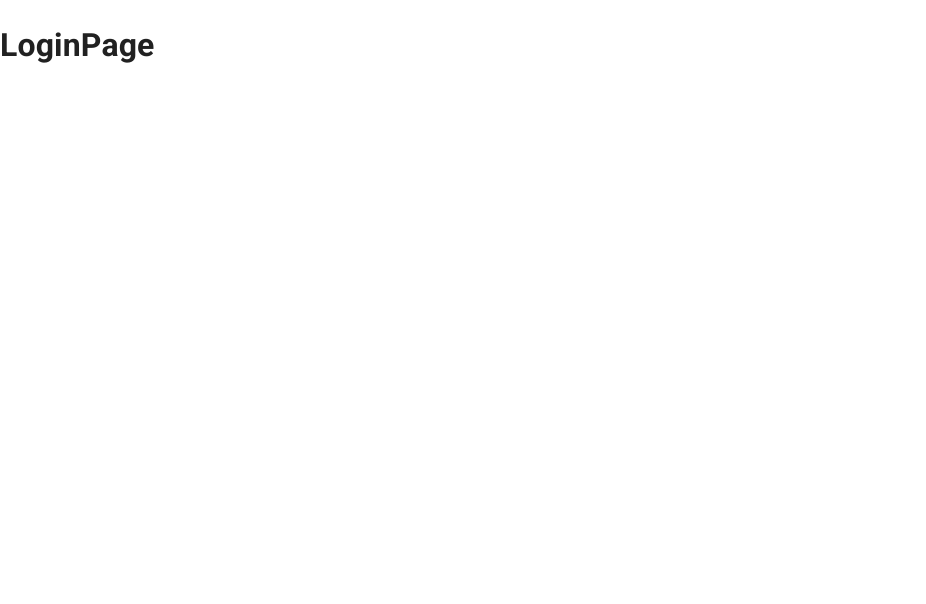
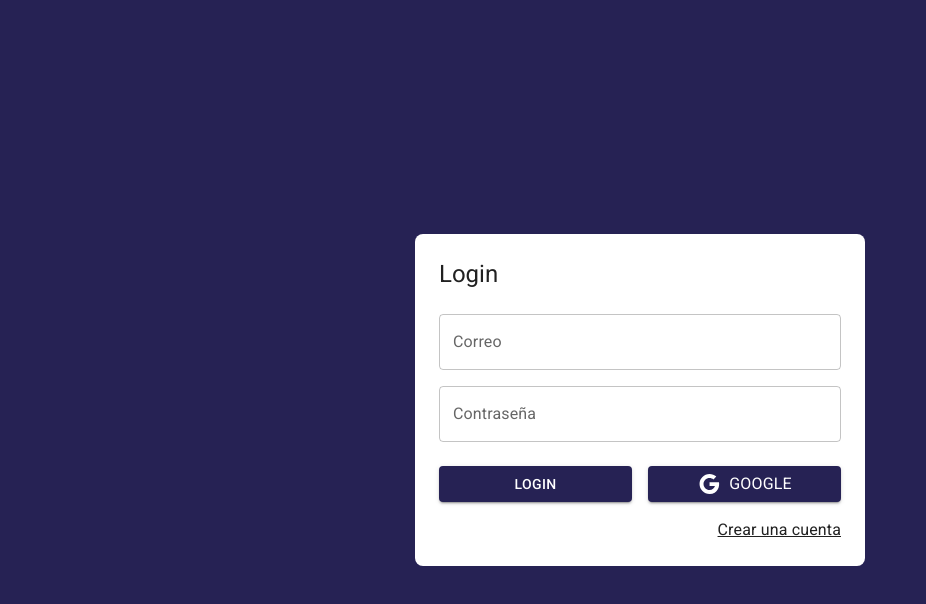
Before and after one commit to jorgeabrahan/journal, a React (Vite) app: page /auth/login in a window 1280 px wide. Shown: the top 604 px of the page, without its empty margins (0-926 px from the left). Built offline with nearby package versions, Linux system fonts and the light colour scheme.

Commit message:
Create mui login form design

```diff
--- a/src/auth/pages/LoginPage.jsx
+++ b/src/auth/pages/LoginPage.jsx
@@ -1,7 +1,37 @@
+import { Link as RouterLink } from 'react-router-dom'
+import { Button, Grid, Link, TextField, Typography } from '@mui/material'
+import { Google } from '@mui/icons-material'
+import { AuthLayout } from '../layout'
+
 export const LoginPage = () => {
   return (
-    <>
-      <h1>LoginPage</h1>
-    </>
+    <AuthLayout title="Login">
+      <Grid container>
+        <Grid item xs={12} sx={{ mt: 2 }}>
+          <TextField label="Correo" type="email" placeholder="correo@google.com" fullWidth />
+        </Grid>
+        <Grid item xs={12} sx={{ mt: 2 }}>
+          <TextField label="Contraseña" type="password" placeholder="C0n7ra5en1a" fullWidth />
+        </Grid>
+        <Grid container spacing={2} sx={{ mb: 2, mt: 1 }}>
+          <Grid item xs={12} sm={6}>
+            <Button variant="contained" fullWidth>
+              Login
+            </Button>
+          </Grid>
+          <Grid item xs={12} sm={6}>
+            <Button variant="contained" fullWidth>
+              <Google />
+              <Typography sx={{ ml: 1 }}>Google</Typography>
+            </Button>
+          </Grid>
+        </Grid>
+        <Grid container direction="row" justifyContent="end">
+          <Link component={RouterLink} color="inherit" to="/auth/register">
+            Crear una cuenta
+          </Link>
+        </Grid>
+      </Grid>
+    </AuthLayout>
   )
 }
```
